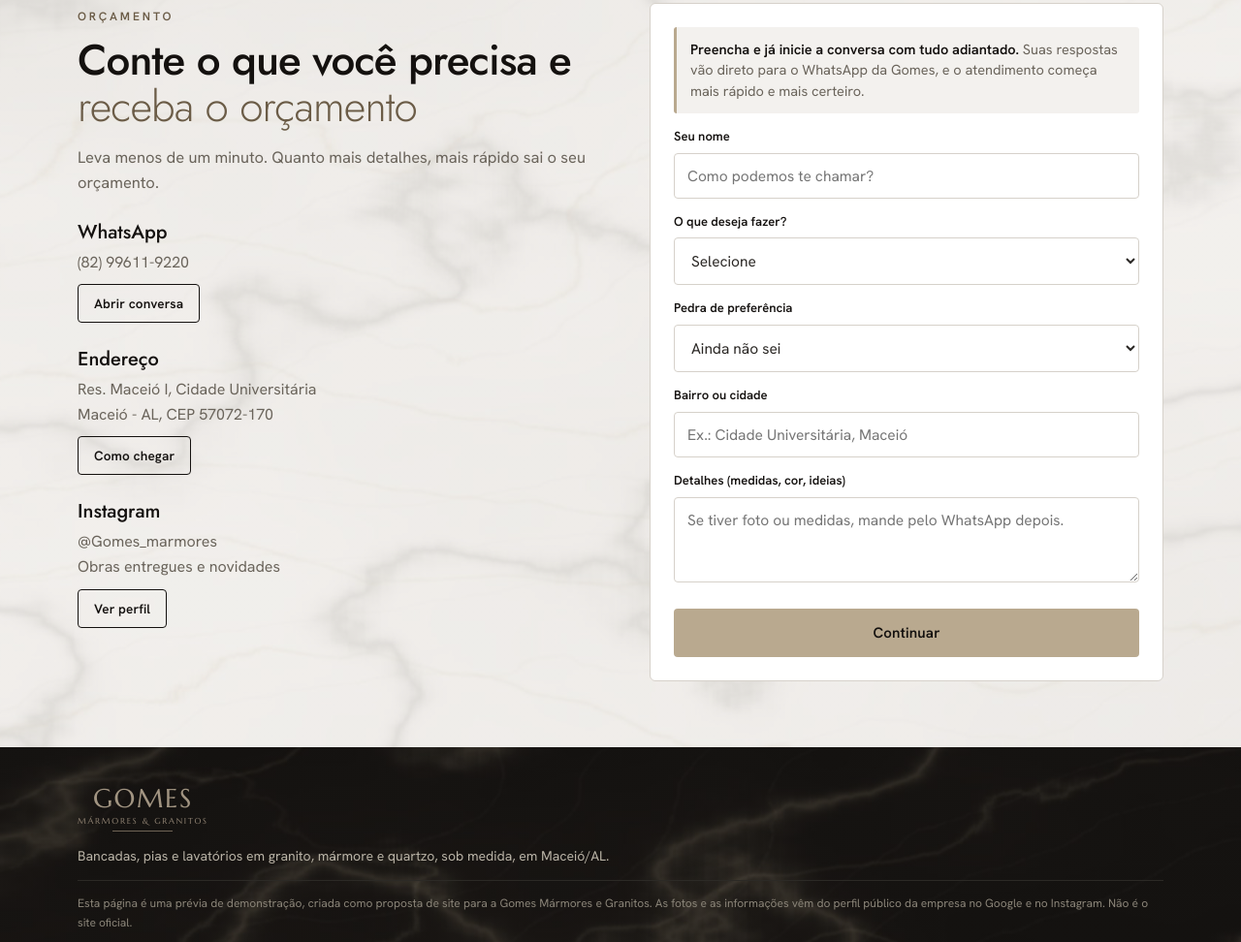
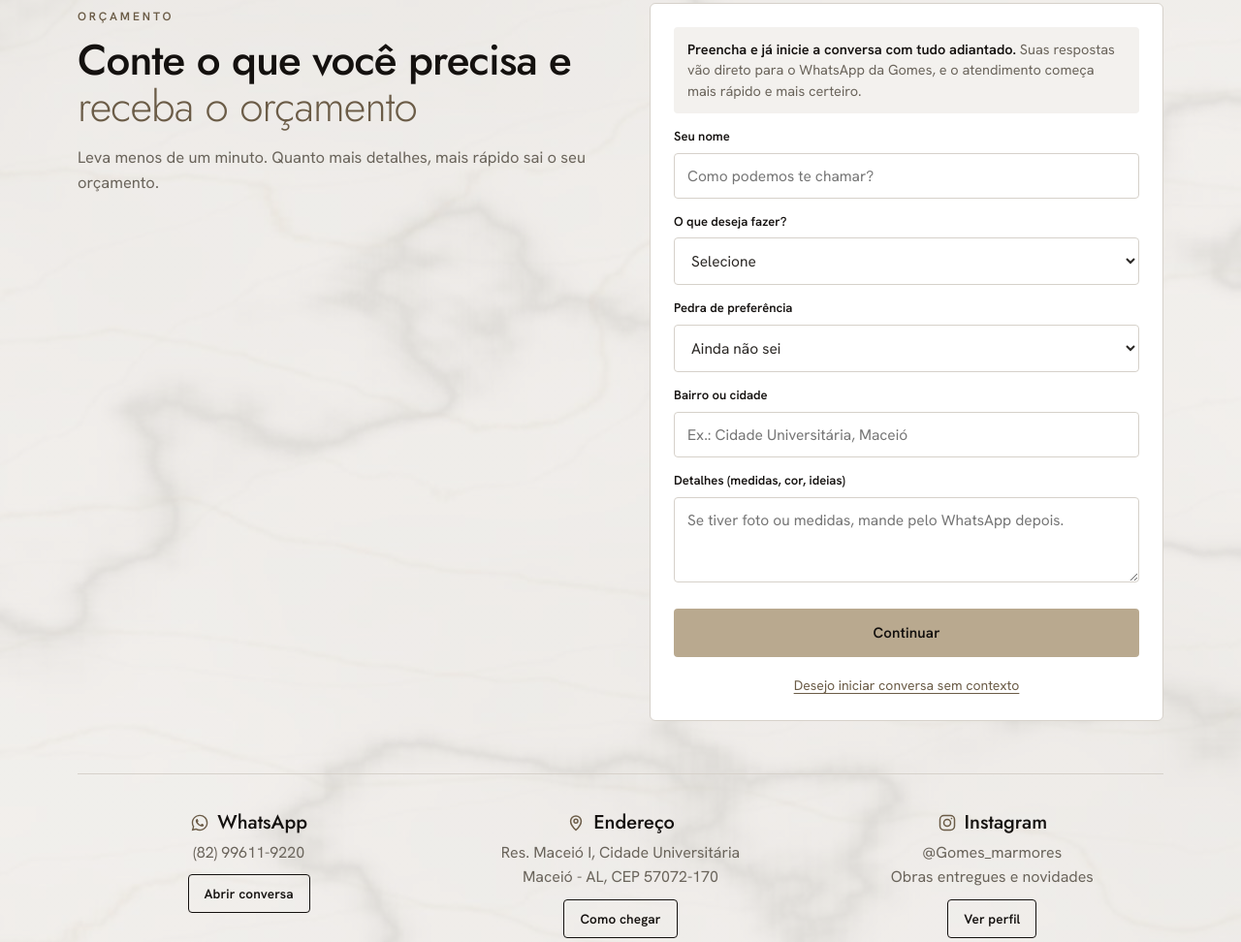
Before and after one commit to PedroDueFarias/prototipo-site-gomes, a plain HTML site: page index.html in a window 1280 px wide. Shown: the part 5412-6384 px from the top of the page at 97% size. Drawn offline with Linux system fonts and the light colour scheme.

Commit message:
Formulário antes dos contatos, link de conversa sem contexto, ajustes mobile
Co-Authored-By: Claude Sonnet 5.5 <noreply@anthropic.com>
Claude-Session: https://claude.ai/code/session_0196nUUDsGfYjc1535aJkrcD

```diff
--- a/index.html
+++ b/index.html
@@ -131,7 +131,7 @@ h2 em{font-style:normal;font-weight:300;color:var(--gold)}
 .orc{background:linear-gradient(rgba(243,241,238,.5),rgba(243,241,238,.5)),var(--mk-light) 40% 80%/cover,var(--stone2)}
 .orc .wrap{display:grid;gap:34px}
 .box{background:#fff;border:1px solid var(--line);border-radius:6px;padding:24px}
-.form-intro{font-size:14.5px;line-height:1.5;color:var(--mut);background:var(--stone);border-left:3px solid var(--gold2);border-radius:3px;padding:12px 14px}
+.form-intro{font-size:14.5px;line-height:1.5;color:var(--mut);background:var(--stone);border-radius:4px;padding:12px 14px}
 .form-intro b{color:var(--ink);font-weight:600}
 label{display:block;font-size:13px;font-weight:600;margin:14px 0 6px;color:var(--ink)}
 input,select,textarea{width:100%;font:400 15.5px var(--sans);padding:12px 13px;border:1.5px solid var(--line);border-radius:4px;background:#fff;color:var(--txt)}
@@ -144,10 +144,21 @@ textarea{min-height:88px;resize:vertical}
 #done h3{font-family:var(--display);font-weight:500;font-size:28px;color:var(--ink);margin-bottom:8px}
 #done p{color:var(--mut);margin-bottom:16px}
 #again{background:none;border:0;color:var(--mut);text-decoration:underline;margin-top:12px;cursor:pointer;font:inherit;font-size:13.5px}
-.info{margin-bottom:22px}
-.info h3{font-family:var(--display);font-weight:500;font-size:20px;color:var(--ink)}
+.no-ctx{text-align:center;margin-top:18px;font-size:14px}
+.no-ctx a{color:var(--gold);text-decoration:underline;text-underline-offset:3px}
+.no-ctx a:hover{color:var(--ink)}
+.orc-head{align-self:start}
+.box{width:100%;max-width:560px;margin:0 auto}
+.contacts{display:grid;gap:30px;text-align:center;border-top:1px solid var(--line);padding-top:34px}
+.contacts .info{display:flex;flex-direction:column;align-items:center}
+.btn-ink{color:var(--ink);border-color:var(--ink)}
+.btn-ink:hover{color:var(--gold);border-color:var(--gold)}
+.info h3{display:flex;align-items:center;justify-content:center;gap:8px;font-family:var(--display);font-weight:500;font-size:20px;color:var(--ink)}
+.info h3 svg{color:var(--gold)}
 .info p{color:var(--mut);margin:2px 0 10px}
-@media(min-width:900px){.orc .wrap{grid-template-columns:1fr 1fr;gap:60px;align-items:start}}
+@media(min-width:900px){.orc .wrap{grid-template-columns:1fr 1fr;gap:34px 60px;align-items:start}.box{margin:0 0 0 auto}.contacts{grid-column:1/-1;grid-template-columns:repeat(3,1fr);margin-top:20px}}
+@media(max-width:559px){.ctas{flex-wrap:nowrap;gap:10px}.ctas .btn{flex:1;padding:13px 6px;font-size:14px;white-space:nowrap}}
+@media(max-width:759px){.gal.one{margin-left:auto;margin-right:auto}}
 
 footer{background:linear-gradient(rgba(20,17,15,.55),rgba(20,17,15,.55)),var(--mk-dark) 20% 90%/cover,var(--ink);color:#b9b3a6;padding:40px 0 96px;font-size:14px}
 footer .wrap{display:grid;gap:14px}
@@ -317,26 +328,10 @@ footer .legal{font-size:12px;color:#8a8478;border-top:1px solid #2c2a26;padding-
 <!-- ORÇAMENTO -->
 <section class="orc" id="orcamento">
   <div class="wrap">
-    <div>
+    <div class="orc-head">
       <span class="kicker">Orçamento</span>
       <h2>Conte o que você precisa e <em>receba o orçamento</em></h2>
       <p class="sub">Leva menos de um minuto. Quanto mais detalhes, mais rápido sai o seu orçamento.</p>
-      <div style="height:22px"></div>
-      <div class="info" id="contato">
-        <h3>WhatsApp</h3>
-        <p>(82) 99611-9220</p>
-        <a class="btn btn-line btn-sm" style="color:var(--ink);border-color:var(--ink)" href="https://wa.me/5582996119220" target="_blank" rel="noopener">Abrir conversa</a>
-      </div>
-      <div class="info">
-        <h3>Endereço</h3>
-        <p>Res. Maceió I, Cidade Universitária<br>Maceió - AL, CEP 57072-170</p>
-        <a class="btn btn-line btn-sm" style="color:var(--ink);border-color:var(--ink)" href="https://www.google.com/maps/search/?api=1&query=Res.+Macei%C3%B3+I+Cidade+Universit%C3%A1ria+Macei%C3%B3+AL" target="_blank" rel="noopener">Como chegar</a>
-      </div>
-      <div class="info">
-        <h3>Instagram</h3>
-        <p>@Gomes_marmores<br>Obras entregues e novidades</p>
-        <a class="btn btn-line btn-sm" style="color:var(--ink);border-color:var(--ink)" href="https://www.instagram.com/gomes_marmores/" target="_blank" rel="noopener">Ver perfil</a>
-      </div>
     </div>
 
     <div class="box" id="boxform">
@@ -372,6 +367,25 @@ footer .legal{font-size:12px;color:#8a8478;border-top:1px solid #2c2a26;padding-
         <p>Toque no botão para enviar o pedido pelo WhatsApp.</p>
         <a class="btn btn-g" id="waSend" href="#" target="_blank" rel="noopener"><svg class="wa-i" viewBox="0 0 24 24" width="20" height="20" aria-hidden="true" fill="currentColor"><path d="M12.04 2C6.58 2 2.13 6.45 2.13 11.91c0 1.75.46 3.45 1.32 4.95L2.05 22l5.25-1.38a9.9 9.9 0 0 0 4.74 1.21h.01c5.46 0 9.91-4.45 9.91-9.91 0-2.65-1.03-5.14-2.9-7.01A9.82 9.82 0 0 0 12.04 2zm0 18.15h-.01a8.2 8.2 0 0 1-4.19-1.15l-.3-.18-3.12.82.83-3.04-.2-.31a8.2 8.2 0 0 1-1.26-4.38c0-4.54 3.7-8.23 8.25-8.23 2.2 0 4.27.86 5.82 2.42a8.18 8.18 0 0 1 2.41 5.83c0 4.54-3.7 8.22-8.23 8.22zm4.52-6.16c-.25-.12-1.47-.72-1.69-.81-.23-.08-.39-.12-.56.12-.17.25-.64.81-.78.97-.14.17-.29.19-.54.06-.25-.12-1.05-.39-2-1.23-.74-.66-1.24-1.47-1.38-1.72-.15-.25-.02-.38.11-.5.11-.11.25-.29.37-.43.12-.15.17-.25.25-.41.08-.17.04-.31-.02-.43-.06-.12-.56-1.34-.76-1.84-.2-.48-.41-.42-.56-.43h-.48c-.17 0-.43.06-.66.31-.23.25-.87.85-.87 2.07s.89 2.4 1.01 2.56c.12.17 1.75 2.67 4.23 3.74.59.26 1.05.41 1.41.52.59.19 1.13.16 1.56.1.48-.07 1.47-.6 1.67-1.18.21-.58.21-1.07.14-1.18-.06-.1-.23-.17-.48-.29z"/></svg>Enviar pelo WhatsApp</a>
         <button type="button" id="again">Corrigir informações</button>
+      </div>
+      <p class="no-ctx"><a href="https://wa.me/5582996119220?text=Ol%C3%A1%21%20Vim%20pelo%20site%20da%20Gomes%20M%C3%A1rmores%20e%20Granitos%20e%20gostaria%20de%20iniciar%20uma%20conversa." target="_blank" rel="noopener">Desejo iniciar conversa sem contexto</a></p>
+    </div>
+
+    <div class="contacts" id="contato">
+      <div class="info">
+        <h3><svg class="wa-i" viewBox="0 0 24 24" width="20" height="20" aria-hidden="true" fill="currentColor"><path d="M12.04 2C6.58 2 2.13 6.45 2.13 11.91c0 1.75.46 3.45 1.32 4.95L2.05 22l5.25-1.38a9.9 9.9 0 0 0 4.74 1.21h.01c5.46 0 9.91-4.45 9.91-9.91 0-2.65-1.03-5.14-2.9-7.01A9.82 9.82 0 0 0 12.04 2zm0 18.15h-.01a8.2 8.2 0 0 1-4.19-1.15l-.3-.18-3.12.82.83-3.04-.2-.31a8.2 8.2 0 0 1-1.26-4.38c0-4.54 3.7-8.23 8.25-8.23 2.2 0 4.27.86 5.82 2.42a8.18 8.18 0 0 1 2.41 5.83c0 4.54-3.7 8.22-8.23 8.22zm4.52-6.16c-.25-.12-1.47-.72-1.69-.81-.23-.08-.39-.12-.56.12-.17.25-.64.81-.78.97-.14.17-.29.19-.54.06-.25-.12-1.05-.39-2-1.23-.74-.66-1.24-1.47-1.38-1.72-.15-.25-.02-.38.11-.5.11-.11.25-.29.37-.43.12-.15.17-.25.25-.41.08-.17.04-.31-.02-.43-.06-.12-.56-1.34-.76-1.84-.2-.48-.41-.42-.56-.43h-.48c-.17 0-.43.06-.66.31-.23.25-.87.85-.87 2.07s.89 2.4 1.01 2.56c.12.17 1.75 2.67 4.23 3.74.59.26 1.05.41 1.41.52.59.19 1.13.16 1.56.1.48-.07 1.47-.6 1.67-1.18.21-.58.21-1.07.14-1.18-.06-.1-.23-.17-.48-.29z"/></svg>WhatsApp</h3>
+        <p>(82) 99611-9220</p>
+        <a class="btn btn-line btn-sm btn-ink" href="https://wa.me/5582996119220" target="_blank" rel="noopener">Abrir conversa</a>
+      </div>
+      <div class="info">
+        <h3><svg class="wa-i" viewBox="0 0 24 24" width="20" height="20" aria-hidden="true" fill="none" stroke="currentColor" stroke-width="1.8" stroke-linecap="round" stroke-linejoin="round"><path d="M12 21s-6.5-5.6-6.5-11a6.5 6.5 0 0 1 13 0c0 5.4-6.5 11-6.5 11z"/><circle cx="12" cy="10" r="2.4"/></svg>Endereço</h3>
+        <p>Res. Maceió I, Cidade Universitária<br>Maceió - AL, CEP 57072-170</p>
+        <a class="btn btn-line btn-sm btn-ink" href="https://www.google.com/maps/search/?api=1&amp;query=Res.+Macei%C3%B3+I+Cidade+Universit%C3%A1ria+Macei%C3%B3+AL" target="_blank" rel="noopener">Como chegar</a>
+      </div>
+      <div class="info">
+        <h3><svg class="wa-i" viewBox="0 0 24 24" width="20" height="20" aria-hidden="true" fill="none" stroke="currentColor" stroke-width="1.8" stroke-linecap="round" stroke-linejoin="round"><rect x="3" y="3" width="18" height="18" rx="5"/><circle cx="12" cy="12" r="4.2"/><circle cx="17.3" cy="6.7" r="1" fill="currentColor" stroke="none"/></svg>Instagram</h3>
+        <p>@Gomes_marmores<br>Obras entregues e novidades</p>
+        <a class="btn btn-line btn-sm btn-ink" href="https://www.instagram.com/gomes_marmores/" target="_blank" rel="noopener">Ver perfil</a>
       </div>
     </div>
   </div>
```
